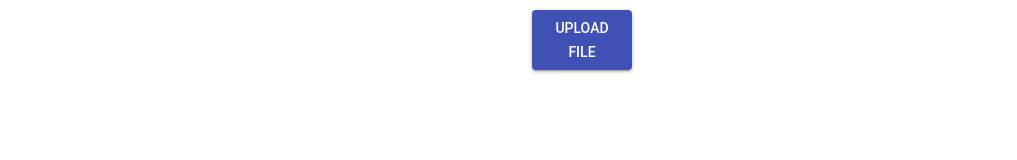
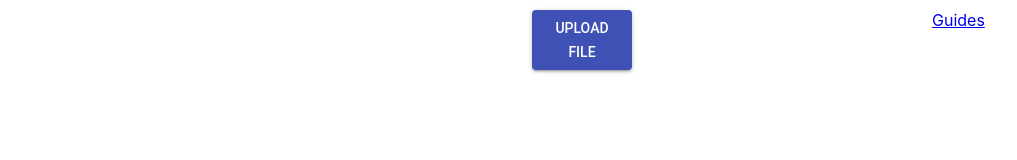
Before and after one commit to tung2389/tool_for_spreadsheet, a React (Create React App) app: page / in a window 1280 px wide. Shown: the top 160 px of the page, without its empty margins (68-1085 px from the left). Built offline with nearby package versions, Linux system fonts and the light colour scheme.

Commit message:
basically complete the app

```diff
--- a/src/App.css
+++ b/src/App.css
@@ -104,8 +104,13 @@ border: none;
     top: 450px;
     left: 400px;
 }
-.detail{
+.detail1{
     position: fixed;
     top: 550px;
     left: 400px;
 }
+.detail2{
+    position: fixed;
+    top: 10px;
+    left: 1000px;
+}
--- a/src/App.js
+++ b/src/App.js
@@ -185,7 +185,6 @@ class App extends React.Component{
         return(
             <div>
             {/* upload file */}
-            <p className = "detail">A tool to open links in spreadsheet faster - Created by <a href = "https://www.facebook.com/profile.php?id=100006826129122"><font color = "aqua">Lưu Khánh Tùng</font></a> from HSGS</p>
             <Button color = "primary" variant = "contained" className = "choose_file">
             UPLOAD FILE
             <input type = "file" onChange = {this.readData} className = "not_display"></input>
@@ -207,6 +206,10 @@ class App extends React.Component{
             {/* Button to open and close window*/}
             <Button className = "open" color = "secondary" variant = "contained" onClick = {this.open_window}>Open</Button>
             <Button className = "close" color = "secondary" variant = "contained" onClick = {this.close_window}>close</Button>
+
+            {/*detail*/}
+            <p className = "detail1">A tool to open links in spreadsheet faster - Created by <a href = "https://www.facebook.com/profile.php?id=100006826129122"><font color = "aqua">Lưu Khánh Tùng</font></a> from HSGS</p>
+            <a className = "detail2" rel="noopener noreferrer" href = "https://github.com/tung2389/tool_for_spreadsheet/blob/master/README.md" target = "_blank">Guides</a>
             </div>
         );
     }
```
